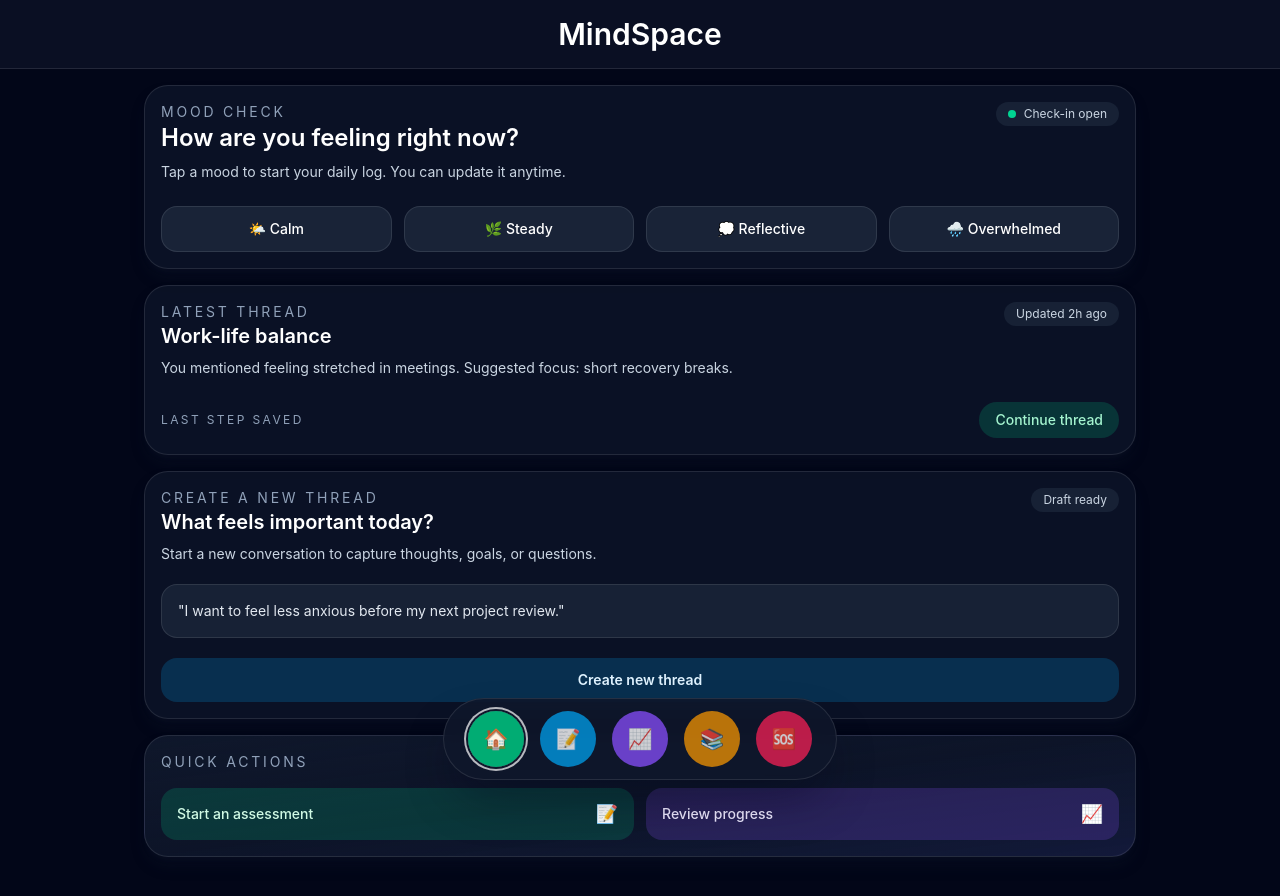
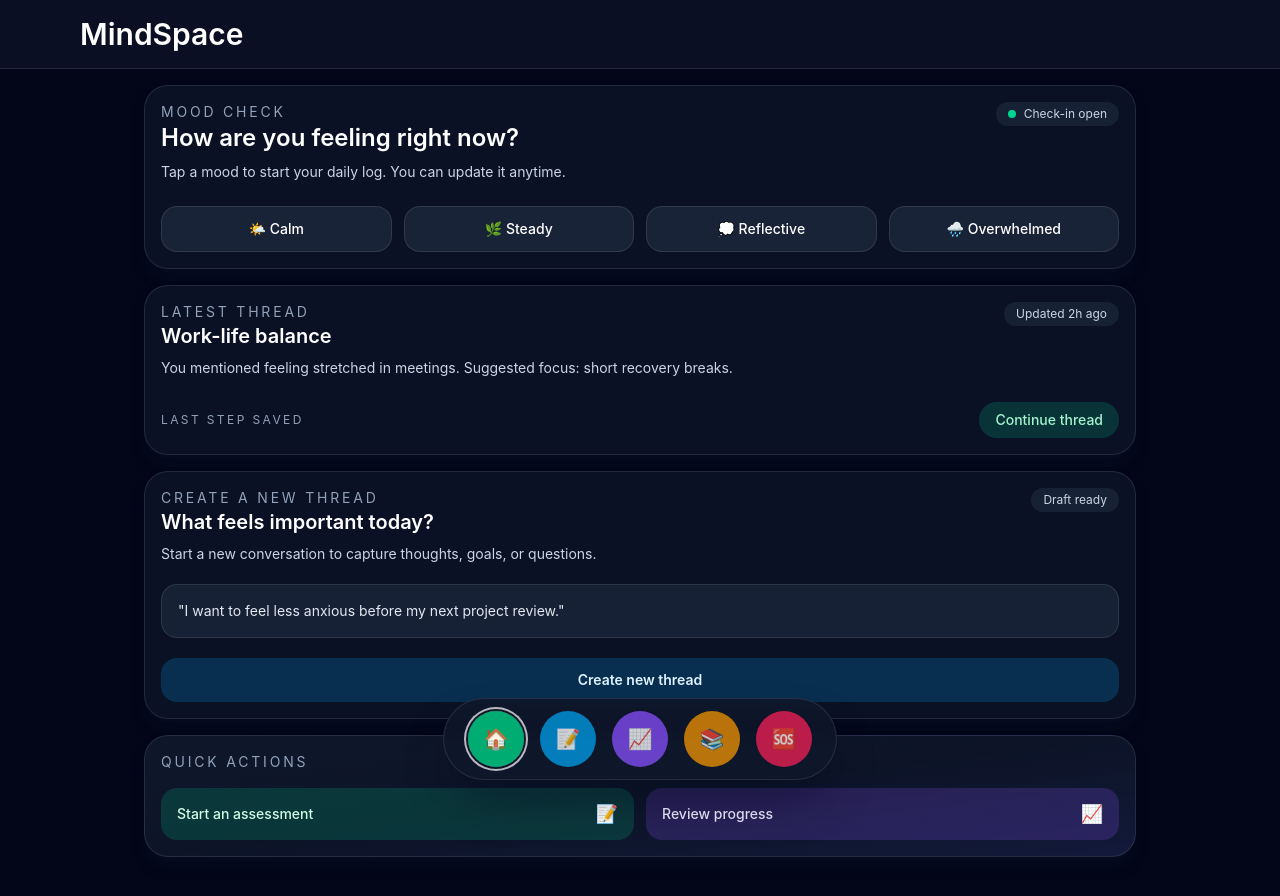
Before and after one commit to triek/mind-space, a Vue app: page / in a window 1280 px wide. Shown: the top 896 px of the page. Built offline with nearby package versions, Linux system fonts and the light colour scheme.

Commit message:
Consolidate header layout utilities

```diff
--- a/src/components/CheckInQuizPage.vue
+++ b/src/components/CheckInQuizPage.vue
@@ -1,7 +1,7 @@
 <template>
   <div class="app-shell">
     <header class="page-header page-header--muted">
-      <div class="page-container-6xl flex flex-wrap items-center justify-between gap-4 py-4">
+      <div class="page-container-6xl page-header__layout py-4">
         <div>
           <p class="text-sm uppercase tracking-[0.3em] text-slate-400">Mind Space</p>
           <h1 class="text-3xl font-semibold text-white">Assessment</h1>
--- a/src/components/HomePage.vue
+++ b/src/components/HomePage.vue
@@ -1,7 +1,7 @@
 <template>
   <div class="app-shell">
     <header class="page-header page-header--muted">
-      <div class="page-container-6xl flex flex-wrap items-center justify-center gap-4 py-4">
+      <div class="page-container-6xl page-header__layout py-4">
         <div>
           <h1 class="text-3xl font-semibold text-white">MindSpace</h1>
         </div>
--- a/src/components/NewConsultationPage.vue
+++ b/src/components/NewConsultationPage.vue
@@ -1,7 +1,7 @@
 <template>
   <div class="app-shell">
     <header class="page-header page-header--muted">
-      <div class="page-container-6xl flex flex-wrap items-center justify-between gap-4 py-6">
+      <div class="page-container-6xl page-header__layout py-6">
         <div>
           <p class="text-sm uppercase tracking-[0.3em] text-slate-400">Mind Space</p>
           <h1 class="text-3xl font-semibold text-white">New Consultation Thread</h1>
--- a/src/components/ProgressPage.vue
+++ b/src/components/ProgressPage.vue
@@ -1,7 +1,7 @@
 <template>
   <div class="app-shell">
     <header class="page-header page-header--muted">
-      <div class="page-container-6xl flex flex-wrap items-center justify-between gap-4 py-4">
+      <div class="page-container-6xl page-header__layout py-4">
         <div>
           <p class="text-sm uppercase tracking-[0.3em] text-slate-400">Mind Space</p>
           <h1 class="text-3xl font-semibold text-white">Progress Page</h1>
--- a/src/components/ResourcesPage.vue
+++ b/src/components/ResourcesPage.vue
@@ -1,7 +1,7 @@
 <template>
   <div class="app-shell">
     <header class="page-header page-header--muted">
-      <div class="page-container-5xl flex flex-wrap items-center justify-between gap-4 py-4">
+      <div class="page-container-5xl page-header__layout py-4">
         <div>
           <p class="text-sm uppercase tracking-[0.3em] text-slate-400">Mind Space</p>
           <h1 class="text-3xl font-semibold text-white">Resources</h1>
--- a/src/components/ThreadDetailPage.vue
+++ b/src/components/ThreadDetailPage.vue
@@ -1,7 +1,7 @@
 <template>
   <div class="app-shell">
     <header class="page-header page-header--muted">
-      <div class="page-container-6xl flex items-center justify-between py-4">
+      <div class="page-container-6xl page-header__layout py-4">
         <div>
           <p class="text-sm uppercase tracking-[0.3em] text-slate-400">Mind Space</p>
           <h1 class="text-3xl font-semibold text-white">Thread Detail</h1>
--- a/src/components/Urgent.vue
+++ b/src/components/Urgent.vue
@@ -1,7 +1,7 @@
 <template>
   <div class="app-shell">
     <header class="page-header page-header--muted">
-      <div class="page-container-6xl flex flex-wrap items-center justify-between gap-4 py-4">
+      <div class="page-container-6xl page-header__layout py-4">
         <div>
           <p class="text-sm uppercase tracking-[0.3em] text-slate-400">Mind Space</p>
           <h1 class="text-3xl font-semibold text-white">Urgent Help</h1>
--- a/src/style.css
+++ b/src/style.css
@@ -19,6 +19,10 @@
 
   .page-header--muted {
     @apply bg-slate-900/60 px-4;
+  }
+
+  .page-header__layout {
+    @apply flex flex-wrap items-center justify-between gap-4;
   }
 
   .page-container-5xl {
```
